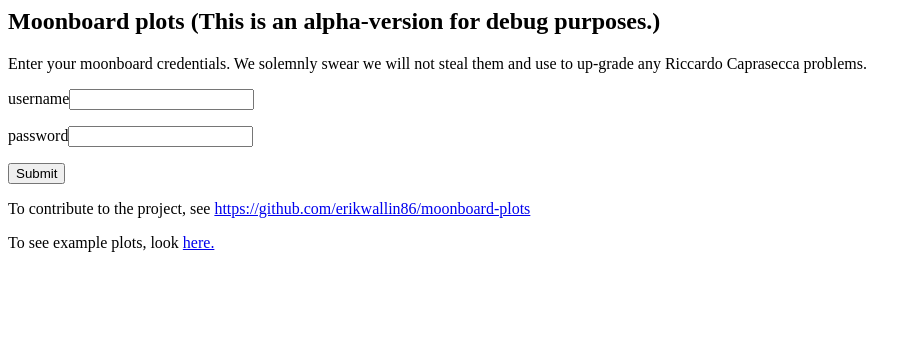
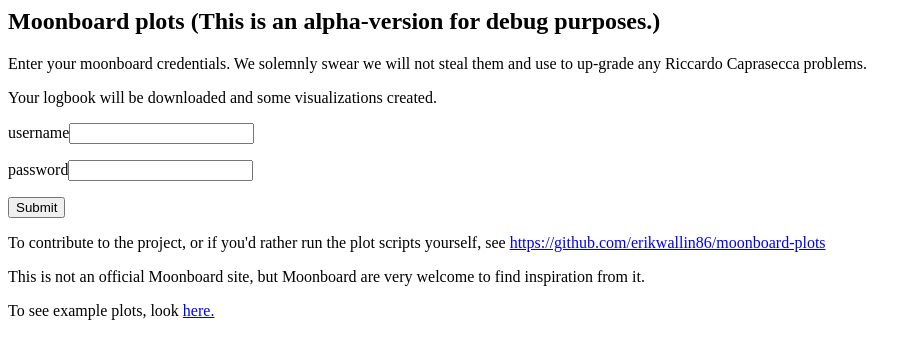
Before and after one commit to erikwallin86/moonboard-plots, a Flask app: page /form in a window 1280 px wide. Shown: the top 359 px of the page, without its empty margins (0-918 px from the left). Run offline with Flask 2, Linux system fonts and the light colour scheme.

Commit message:
Update form

```diff
--- a/templates/form.html
+++ b/templates/form.html
@@ -3,6 +3,7 @@
   <span >Enter your moonboard credentials. We solemnly swear we will not steal them and use to up-grade any Riccardo Caprasecca problems.</span>
   <span style="color:#fff;">Though really we should!</span>
 </p>
+<p> Your logbook will be downloaded and some visualizations created. </p>
 
 <form action="/data" method = "POST">
     <p>username<input type = "text" name = "username" /></p>
@@ -10,6 +11,6 @@
     <p><input type = "submit" value = "Submit" /></p>
 </form>
 
-<p>To contribute to the project, see <a href="https://github.com/erikwallin86/moonboard-plots">https://github.com/erikwallin86/moonboard-plots</a></p>
-
+<p>To contribute to the project, or if you'd rather run the plot scripts yourself, see <a href="https://github.com/erikwallin86/moonboard-plots">https://github.com/erikwallin86/moonboard-plots</a></p>
+<p> This is not an official Moonboard site, but Moonboard are very welcome to find inspiration from it. </p>
 <p>To see example plots, look <a href="example">here.</a></p>
```
